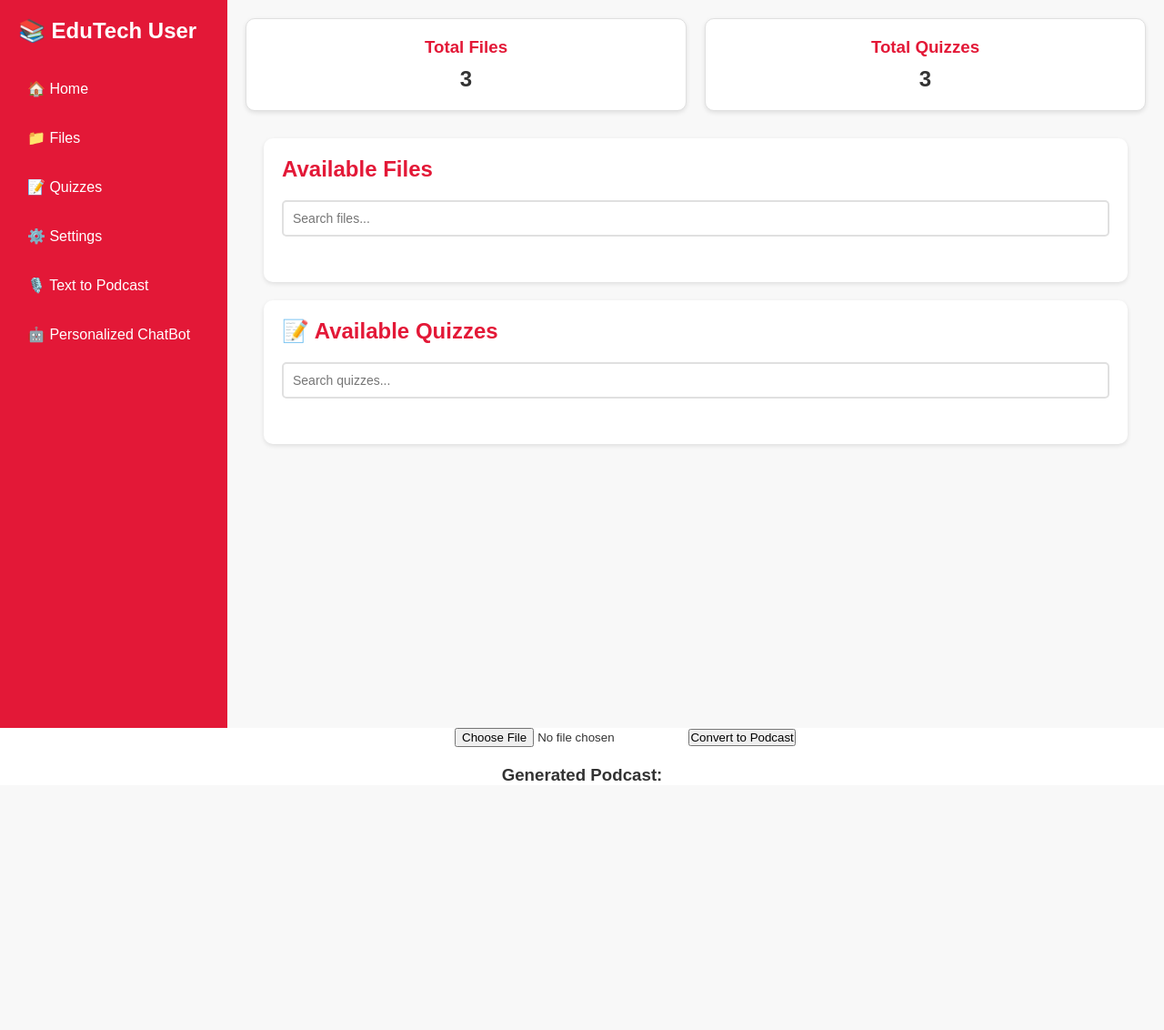
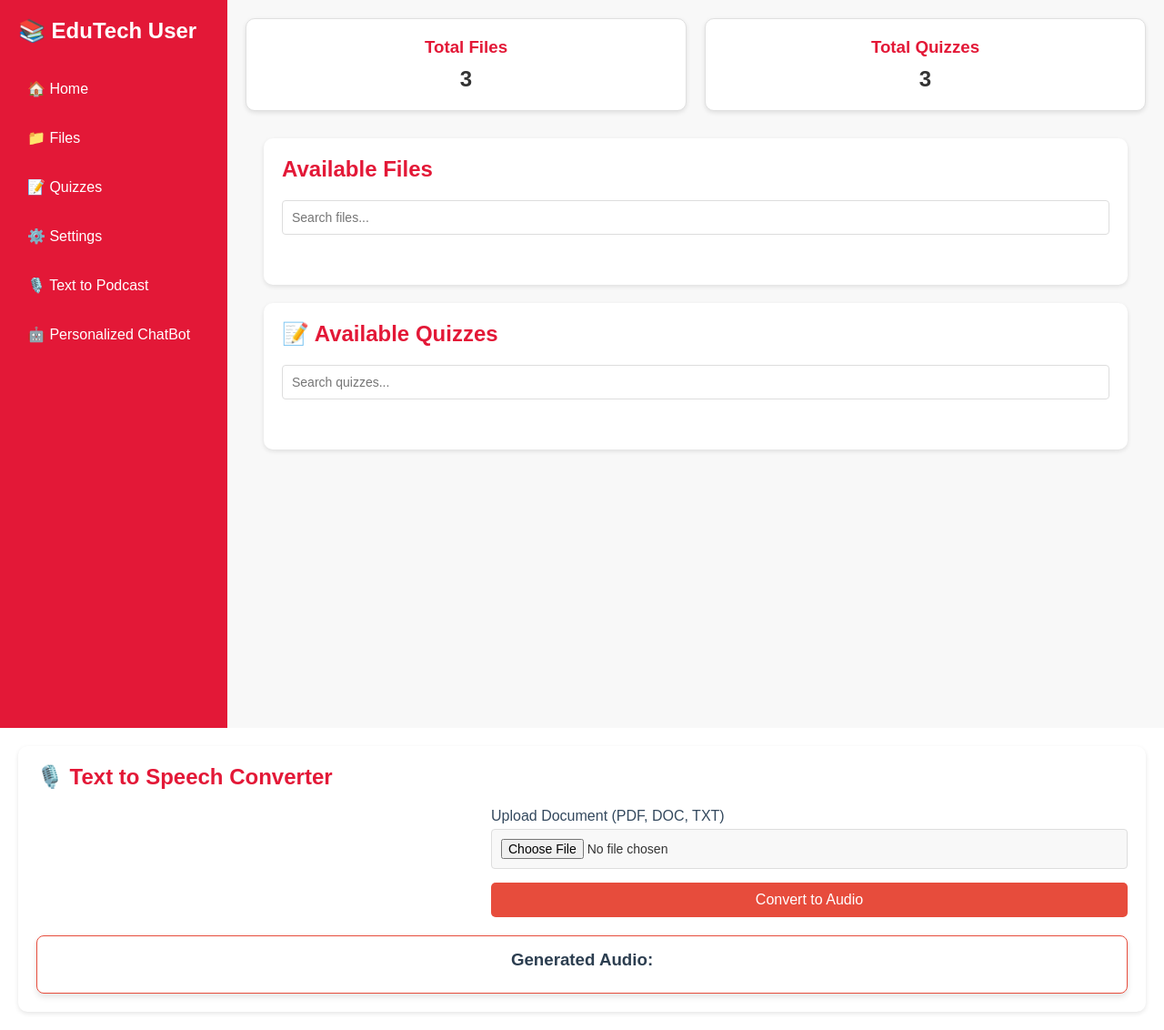
Before and after one commit to Shivam10-7/webuni-gh-pages, a Flask app: page /user in a window 1280 px wide. Shown: the whole page at 91% size. Before the commit the page ends 858 px from the top, so only its background shows below. Run offline with Flask 3, Linux system fonts and the light colour scheme.

Commit message:
TTs styling

```diff
--- a/templates/user.html
+++ b/templates/user.html
@@ -700,7 +700,97 @@
 } */
 
 
+/* General container styles */
 .text-to-speech-section {
+    max-width: 500px;
+    margin: auto;
+    padding: 20px;
+    border-radius: 8px;
+    box-shadow: 0 4px 8px rgba(0, 0, 0, 0.1);
+    background-color: #f9f9f9;
+}
+
+/* Section title */
+.text-to-speech-section h2 {
+    font-size: 24px;
+    margin-bottom: 20px;
+    color: #2c3e50;
+    text-align: center;
+}
+
+/* Form styles */
+.form-group {
+    margin-bottom: 15px;
+}
+
+.form-group label {
+    font-size: 16px;
+    color: #34495e;
+    display: block;
+    margin-bottom: 5px;
+}
+
+.form-group input[type="file"] {
+    display: block;
+    width: 100%;
+    padding: 10px;
+    border: 1px solid #ddd;
+    border-radius: 4px;
+}
+
+/* Button styling */
+.btn {
+    display: block;
+    width: 100%;
+    background-color: #e74c3c; /* Red color for button */
+    color: white;
+    padding: 10px;
+    border: none;
+    border-radius: 5px;
+    font-size: 16px;
+    cursor: pointer;
+    transition: background-color 0.3s;
+}
+
+.btn:hover {
+    background-color: #c0392b;
+}
+
+/* Card styling for audio section */
+.card {
+    margin-top: 20px;
+    padding: 15px;
+    border: 1px solid #e74c3c;
+    border-radius: 8px;
+    background-color: #fff;
+    box-shadow: 0 4px 6px rgba(0, 0, 0, 0.1);
+    text-align: center;
+}
+
+.card h3 {
+    margin-bottom: 10px;
+    color: #2c3e50;
+}
+
+#audioPlayer {
+    margin-top: 10px;
+    width: 100%;
+}
+
+/* Optional: Search bar styles (if needed) */
+.search-bar {
+    display: block;
+    width: 100%;
+    margin-bottom: 15px;
+    padding: 10px;
+    border: 1px solid #ddd;
+    border-radius: 4px;
+    font-size: 14px;
+}
+
+
+
+/* .text-to-speech-section {
     text-align: center;
     background: #f8f9fa;
     padding: 20px;
@@ -748,7 +838,7 @@
     margin-top: 10px;
     width: 100%;
 }
-
+ */
 
 
 
@@ -854,6 +944,23 @@
             </div>
         </div>
     </div>
+    <div class = "file-section" >
+        <h2>🎙️ Text to Speech Converter</h2>
+        <form id="uploadForm" action="/convert" enctype="multipart/form-data">
+            <div class="form-group">
+                <label for="fileInput">Upload Document (PDF, DOC, TXT)</label>
+                <input type="file" id="fileInput" name="file" accept=".pdf,.doc,.docx,.txt" required>
+            </div>
+            <button type="submit" class="btn">Convert to Audio</button>
+        </form>
+        <div id="audioPlayers" class="card">
+            <h3>Generated Audio:</h3>
+            <audio id="audioPlayer" controls style="display: none;">
+                <source id="audioSource" src="" type="audio/mp3">
+                Your browser does not support the audio element.
+            </audio>
+        </div>
+    </div>
 
 
 
@@ -907,7 +1014,9 @@
 
 
 
-<form id="uploadForm" action="/convert" enctype="multipart/form-data">
+
+
+<!-- <form id="uploadForm" action="/convert" enctype="multipart/form-data">
     <input type="file" id="fileInput" name="file" accept=".txt,.pdf" required>
     <button type="submit">Convert to Podcast</button>
 </form>
@@ -918,7 +1027,7 @@
     <source id="audioSource" src="" type="audio/mp3">
     Your browser does not support the audio element.
 </audio>
-</div>
+</div> -->
 
 
     <script>
```
Also changed, not shown: 1 other file.
